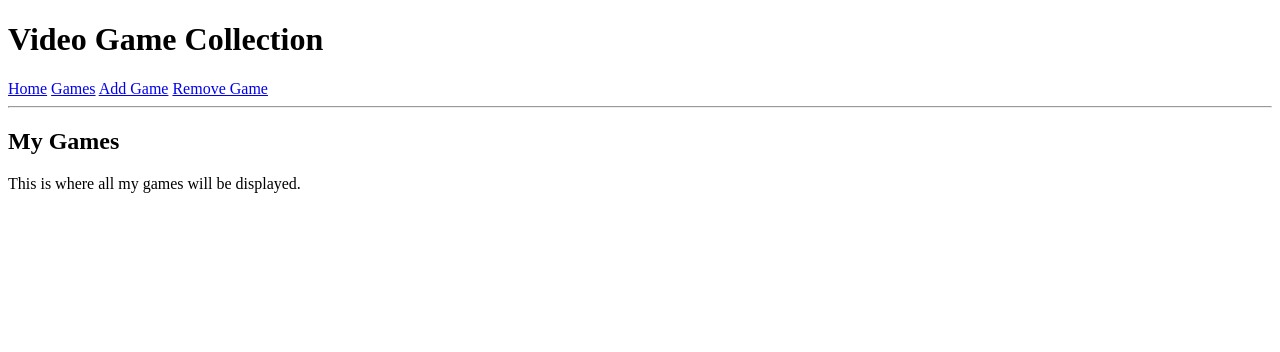
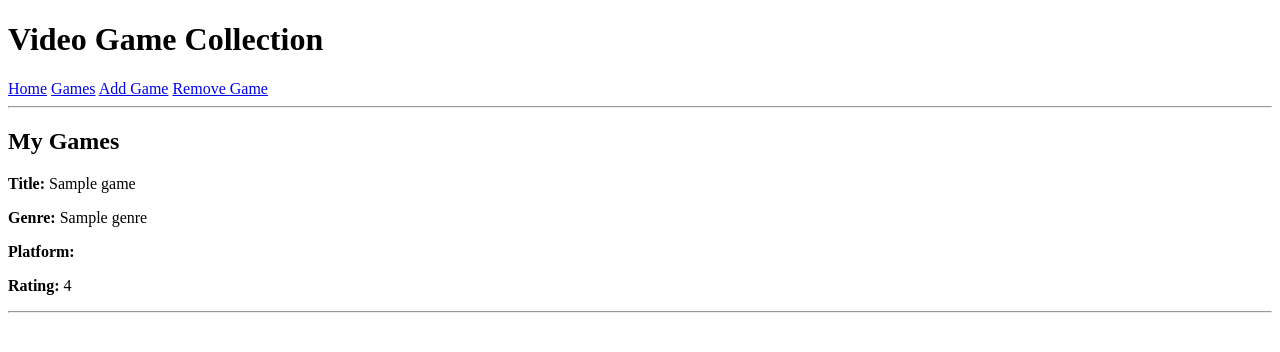
Before and after one commit to chester54647/Python-Final-Project, a Flask app: template templates/games.html in a window 1280 px wide. Shown: the top 352 px of the page. Run offline with Flask 3, Linux system fonts and the light colour scheme; the template is opened without the code that fills it: most values are stand-ins (such as "Sample title", 1, 10 or a date in 2020).

Commit message:
Read form values then displayed the added games to the games page

```diff
--- a/app.py
+++ b/app.py
@@ -1,6 +1,8 @@
 from flask import Flask, render_template, request
 
 app = Flask(__name__)
+
+games_list = []
 
 @app.route("/")
 def home():
@@ -8,12 +10,23 @@
 
 @app.route("/games")
 def games():
-    return render_template("games.html")
+    return render_template("games.html", games=games_list)
 
 @app.route("/add", methods=["GET", "POST"])
 def add_game():
     if request.method == "POST":
-        return "Form submitted"
+        title = request.form.get("title")
+        genre = request.form.get("genre")
+        platform = request.form.get("platform")
+        rating = request.form.get("rating")
+        game = {
+            "title": title,
+            "genre": genre,
+            "platform": platform,
+            "rating": rating
+        }
+        games_list.append(game)
+
     return render_template("add.html")
 
 @app.route("/remove")
--- a/templates/games.html
+++ b/templates/games.html
@@ -2,5 +2,18 @@
 
 {% block content %}
     <h2>My Games</h2>
-    <p>This is where all my games will be displayed.</p>
+
+    {% if games %}
+        {% for game in games %}
+            <div>
+                <p><strong>Title:</strong> {{ game.title }}</p>
+                <p><strong>Genre:</strong> {{ game.genre }}</p>
+                <p><strong>Platform:</strong> {{ game.platform }}</p>
+                <p><strong>Rating:</strong> {{ game.rating }}</p>
+                <hr>
+            </div>
+        {% endfor %}
+    {% else %}
+        <p>No games have been added yet.</p>
+    {% endif %}
 {% endblock %}
```
